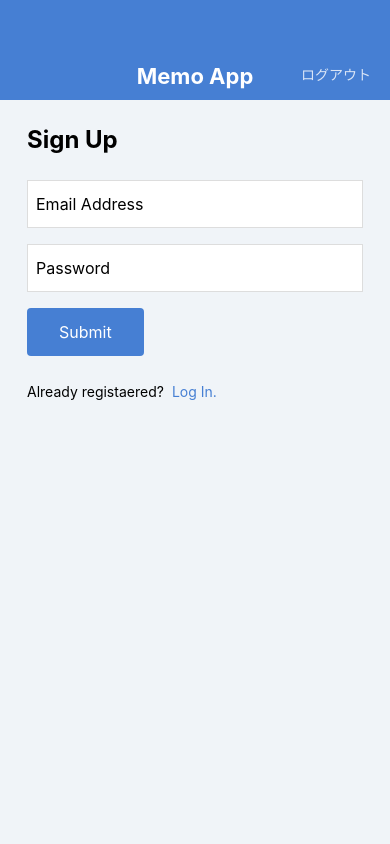
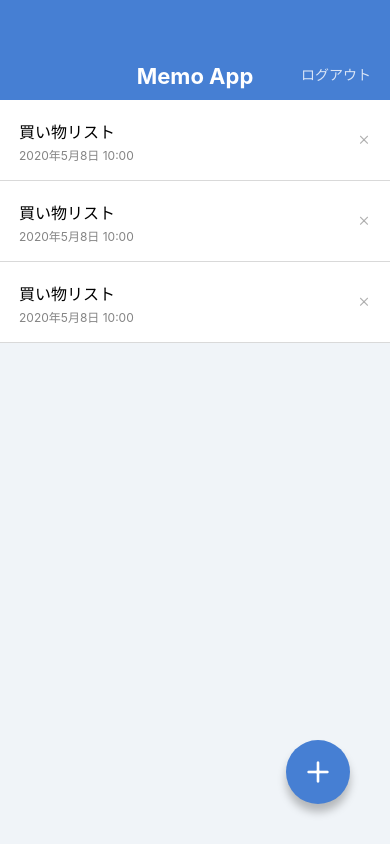
Before and after one commit to Kinatsu77/MemoApp2, a React Native app: screen / in a window 390 px wide. Built offline with nearby package versions, Linux system fonts and the light colour scheme.

Commit message:
Make components touchable

```diff
--- a/App.jsx
+++ b/App.jsx
@@ -1,14 +1,14 @@
 import React from 'react';
 
-// import MemoListScreen from './src/screens/MemoListScreen';
+import MemoListScreen from './src/screens/MemoListScreen';
 // import MemoDetailScreen from './src/screens/MemoDetailScreen';
 // import MemoEditScreen from './src/screens/MemoEditScreen';
 // import MemoCreateScreen from './src/screens/MemoCreateScreen';
 // import LogInScreen from './src/screens/LogInScreen';
-import SignUpScreen from './src/screens/SignUpScreen';
+// import SignUpScreen from './src/screens/SignUpScreen';
 
 export default function App() {
   return (
-    <SignUpScreen />
+    <MemoListScreen />
   );
 }
--- a/src/components/Button.jsx
+++ b/src/components/Button.jsx
@@ -1,18 +1,23 @@
 import React from 'react';
-import { View, Text, StyleSheet } from 'react-native';
-import { string } from 'prop-types';
+import { Text, StyleSheet, TouchableOpacity } from 'react-native';
+import { func, string } from 'prop-types';
 
 export default function Button(props) {
-  const { label } = props;
+  const { label, onPress } = props;
   return (
-    <View style={styles.buttonContainer}>
+    <TouchableOpacity style={styles.buttonContainer} onPress={onPress}>
       <Text style={styles.buttonLabel}>{label}</Text>
-    </View>
+    </TouchableOpacity>
   );
 }
 
 Button.propTypes = {
   label: string.isRequired,
+  onPress: func,
+};
+
+Button.defaultProps = {
+  onPress: null,
 };
 
 const styles = StyleSheet.create({
--- a/src/components/CircleButton.jsx
+++ b/src/components/CircleButton.jsx
@@ -1,24 +1,26 @@
 import React from 'react';
-import { View, StyleSheet } from 'react-native';
-import { shape, string } from 'prop-types';
+import { StyleSheet, TouchableOpacity } from 'react-native';
+import { func, shape, string } from 'prop-types';
 import { Feather } from '@expo/vector-icons';
 
 export default function CircleButton(props) {
-  const { style, name } = props;
+  const { style, name, onPress } = props;
   return (
-    <View style={[styles.circleButton, style]}>
+    <TouchableOpacity style={[styles.circleButton, style]} onPress={onPress}>
       <Feather name={name} size={32} color="white" />
-    </View>
+    </TouchableOpacity>
   );
 }
 
 CircleButton.propTypes = {
   style: shape(),
   name: string.isRequired,
+  onPress: func,
 };
 
 CircleButton.defaultProps = {
   style: null,
+  onPress: null,
 };
 
 const styles = StyleSheet.create({
--- a/src/components/MemoList.jsx
+++ b/src/components/MemoList.jsx
@@ -1,5 +1,7 @@
 import React from 'react';
-import { View, Text, StyleSheet } from 'react-native';
+import {
+  View, Text, StyleSheet, TouchableOpacity,
+} from 'react-native';
 import { Feather } from '@expo/vector-icons';
 
 export default function memoList() {
@@ -10,9 +12,9 @@ export default function memoList() {
           <Text style={styles.memoListItemTitle}>買い物リスト</Text>
           <Text style={styles.memoListItemDate}>2020年5月8日 10:00</Text>
         </View>
-        <View>
+        <TouchableOpacity>
           <Feather name="x" size="16" color="#b0b0b0" />
-        </View>
+        </TouchableOpacity>
       </View>
 
       <View style={styles.memoListItem}>
@@ -20,9 +22,9 @@ export default function memoList() {
           <Text style={styles.memoListItemTitle}>買い物リスト</Text>
           <Text style={styles.memoListItemDate}>2020年5月8日 10:00</Text>
         </View>
-        <View>
+        <TouchableOpacity>
           <Feather name="x" size="16" color="#b0b0b0" />
-        </View>
+        </TouchableOpacity>
       </View>
 
       <View style={styles.memoListItem}>
@@ -30,9 +32,9 @@ export default function memoList() {
           <Text style={styles.memoListItemTitle}>買い物リスト</Text>
           <Text style={styles.memoListItemDate}>2020年5月8日 10:00</Text>
         </View>
-        <View>
+        <TouchableOpacity>
           <Feather name="x" size="16" color="#b0b0b0" />
-        </View>
+        </TouchableOpacity>
       </View>
     </View>
   );
--- a/src/screens/LogInScreen.jsx
+++ b/src/screens/LogInScreen.jsx
@@ -1,6 +1,6 @@
 import React from 'react';
 import {
-  View, Text, StyleSheet, TextInput,
+  View, Text, StyleSheet, TextInput, TouchableOpacity,
 } from 'react-native';
 
 import AppBar from '../components/AppBar';
@@ -17,7 +17,9 @@ export default function LogInScreen() {
         <Button label="Submit" />
         <View style={styles.footer}>
           <Text style={styles.footerText}>Not Registaered?</Text>
-          <Text style={styles.footerLink}>Sign up here!</Text>
+          <TouchableOpacity>
+            <Text style={styles.footerLink}>Sign up here!</Text>
+          </TouchableOpacity>
         </View>
       </View>
     </View>
--- a/src/screens/SignUpScreen.jsx
+++ b/src/screens/SignUpScreen.jsx
@@ -1,6 +1,6 @@
 import React from 'react';
 import {
-  View, Text, StyleSheet, TextInput,
+  View, Text, StyleSheet, TextInput, TouchableOpacity,
 } from 'react-native';
 
 import AppBar from '../components/AppBar';
@@ -17,7 +17,9 @@ export default function SignUpScreen() {
         <Button label="Submit" />
         <View style={styles.footer}>
           <Text style={styles.footerText}>Already registaered?</Text>
-          <Text style={styles.footerLink}>Log In.</Text>
+          <TouchableOpacity>
+            <Text style={styles.footerLink}>Log In.</Text>
+          </TouchableOpacity>
         </View>
       </View>
     </View>
```
